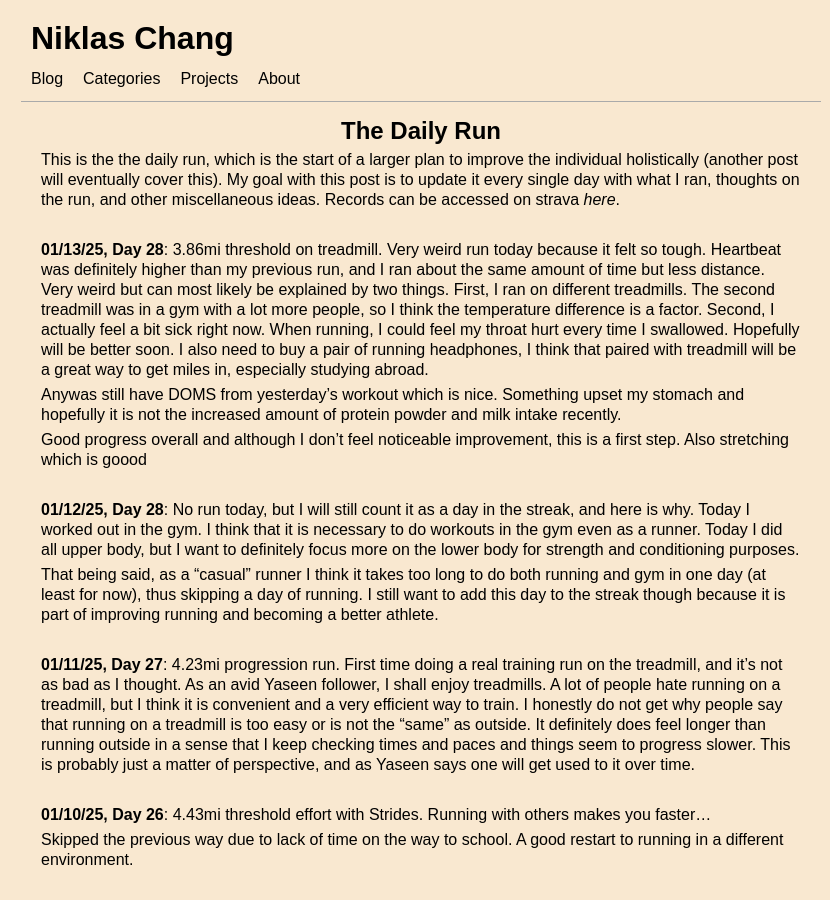
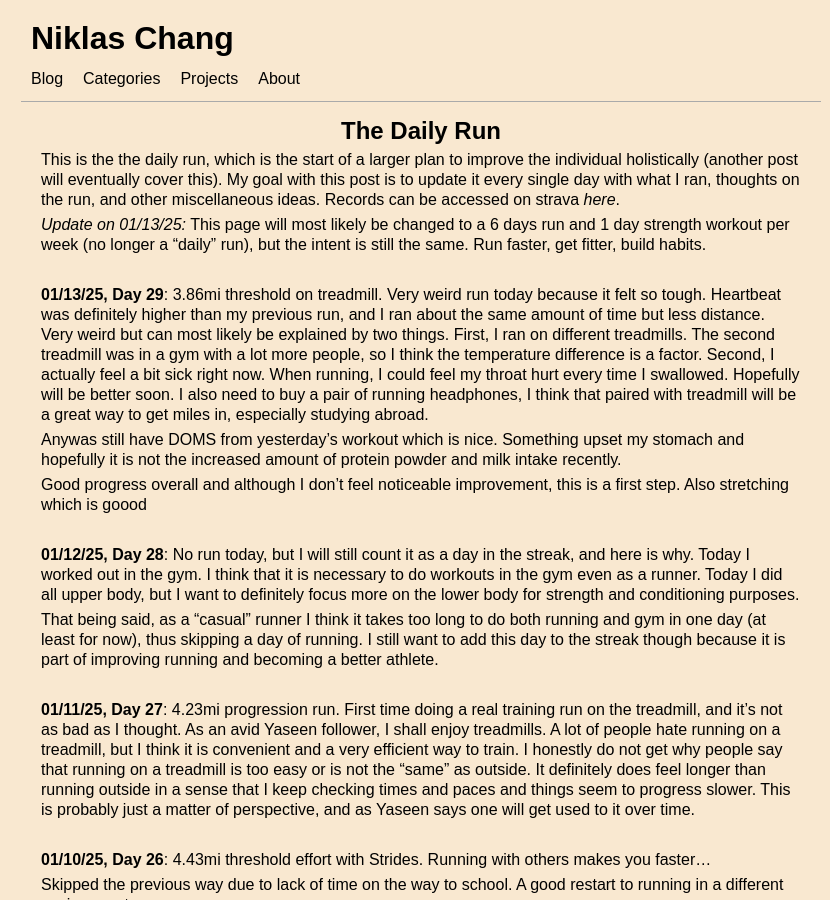
Before and after one commit to Niklichang/niklichang.github.io, a Jekyll site: the page built from _posts/2024-12-02-the-daily-run.md, in a window 1280 px wide and 900 px high. Shown: the whole window, without its empty margins (219-1049 px from the left). Built offline with Jekyll 4.4.1, drawn with Linux system fonts in a browser that asks for light colours; some web fonts are replaced; some of the changed text lies outside the part shown.

Commit message:
update oop

```diff
--- a/_posts/2024-12-02-the-daily-run.md
+++ b/_posts/2024-12-02-the-daily-run.md
@@ -2,15 +2,17 @@
 layout: post
 title:  "The Daily Run"
 date:   2024-12-02
-last_modified_at: 2025-01-12
+last_modified_at: 2025-01-13
 categories: [Running]
 ---
 
 This is the the daily run, which is the start of a larger plan to improve the individual holistically (another post will eventually cover this). My goal with this post is to update it every single day with what I ran, thoughts on the run, and other miscellaneous ideas. Records can be accessed on strava *[here](https://www.strava.com/athletes/117513725)*.
 
+*Update on 01/13/25:* This page will most likely be changed to a 6 days run and 1 day strength workout per week (no longer a "daily" run), but the intent is still the same. Run faster, get fitter, build habits.
+
 <br/>
 
-**01/13/25, Day 28**: 3.86mi threshold on treadmill. Very weird run today because it felt so tough. Heartbeat was definitely higher than my previous run, and I ran about the same amount of time but less distance. Very weird but can most likely be explained by two things. First, I ran on different treadmills. The second treadmill was in a gym with a lot more people, so I think the temperature difference is a factor. Second, I actually feel a bit sick right now. When running, I could feel my throat hurt every time I swallowed. Hopefully will be better soon. I also need to buy a pair of running headphones, I think that paired with treadmill will be a great way to get miles in, especially studying abroad.
+**01/13/25, Day 29**: 3.86mi threshold on treadmill. Very weird run today because it felt so tough. Heartbeat was definitely higher than my previous run, and I ran about the same amount of time but less distance. Very weird but can most likely be explained by two things. First, I ran on different treadmills. The second treadmill was in a gym with a lot more people, so I think the temperature difference is a factor. Second, I actually feel a bit sick right now. When running, I could feel my throat hurt every time I swallowed. Hopefully will be better soon. I also need to buy a pair of running headphones, I think that paired with treadmill will be a great way to get miles in, especially studying abroad.
 
 Anywas still have DOMS from yesterday's workout which is nice. Something upset my stomach and hopefully it is not the increased amount of protein powder and milk intake recently.
 
```
